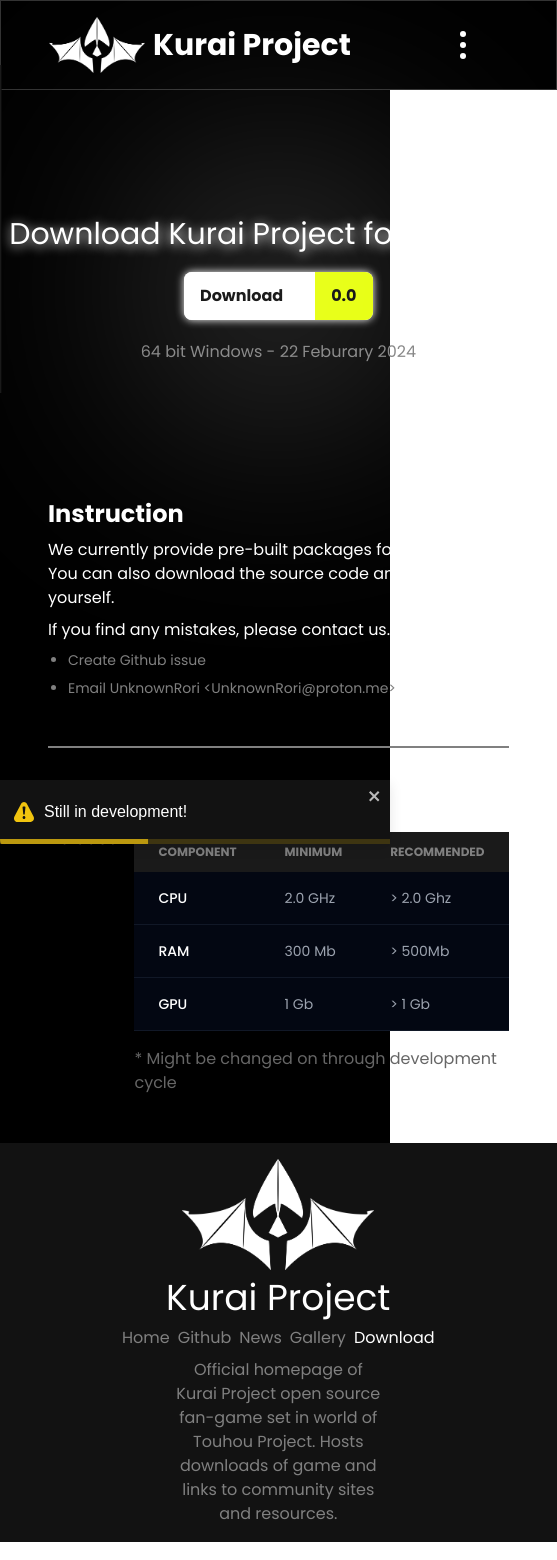
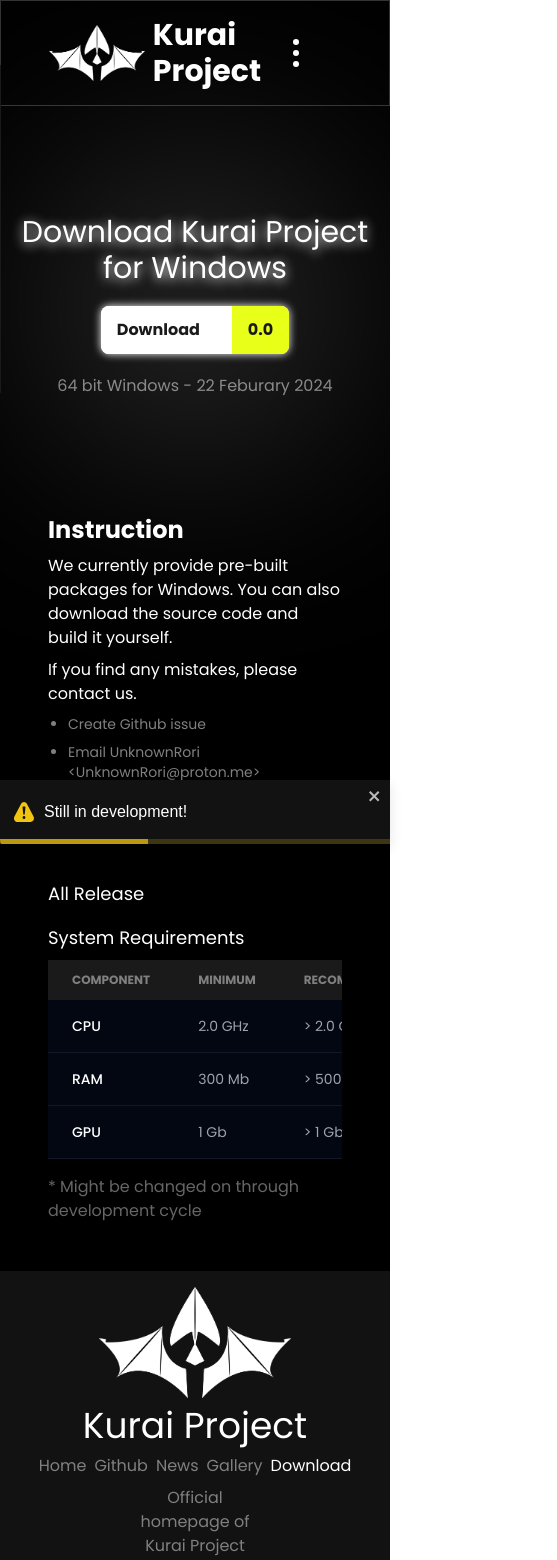
Before and after one commit to UnknownRori/kurai-project-web, a React (Vite) app: page /download in a window 390 px wide. Shown: the top 1560 px of the page, 557 px wide, since content can reach past the window. Built offline with nearby package versions, Linux system fonts and the light colour scheme.

Commit message:
🚀 proper responsive to mobile, added experimental scroll tracker

```diff
--- a/src/App.tsx
+++ b/src/App.tsx
@@ -25,7 +25,7 @@
     }, []);
 
     return (
-        <div className='min-h-screen bg-black grid grid-rows-[auto_1fr_auto]'>
+        <div className='min-h-screen min-w-[100vw] bg-black grid grid-rows-[auto_1fr_auto]'>
             <RouterProvider router={router} />
 
             <ToastContainer />
--- /dev/null
+++ b/src/components/LineFrame.tsx
@@ -0,0 +1,38 @@
+import useScroll from "@/composable/useScroll";
+import { PropsWithChildren, useEffect, useRef, useState } from "react";
+
+export default function LineFrame(props: PropsWithChildren) {
+    const [percentage, setPercentage] = useState(0);
+    const scrollPositionY = useScroll();
+    const contentRef = useRef<null | HTMLElement>(null);
+
+    useEffect(() => {
+        if (contentRef.current) {
+            const contentHeight = contentRef.current.clientHeight;
+            const scrollTop = contentRef.current.offsetHeight - scrollPositionY;
+            console.log(window.document.body.clientHeight);
+            const percentage = ((scrollTop - 80) / (contentHeight - 80)) * (8 - 95) + 95;
+            setPercentage(percentage);
+        }
+    }, [scrollPositionY]);
+
+    return (
+        <div className="relative flex gap-4 min-w-[100vw]">
+            <svg
+                className="absolute top-0 left-0 sm:hidden md:block h-full z-1"
+                viewBox="0 0 10 100%"
+                preserveAspectRatio="none"
+            >
+                <line x1="30" y1="8%" x2="30" y2="88%" stroke="gray" strokeWidth="1" />
+                <circle cx="30" cy={`${percentage}%`} r="12" fill="black" stroke="white" strokeWidth="2" />
+                <circle cx="30" cy={`${percentage}%`} r="8" fill="black" stroke="white" strokeWidth="2" />
+                <line x1="30" y1="88%" x2="10" y2="95%" stroke="gray" strokeWidth="1" />
+            </svg>
+            <div
+                ref={contentRef}
+                className="md:mx-32 sm:mx-0 w-full">
+                {props.children}
+            </div>
+        </div>
+    );
+}
--- /dev/null
+++ b/src/composable/useScroll.ts
@@ -0,0 +1,21 @@
+import { useState, useEffect } from "react";
+
+export default function useScroll() {
+    const [scrollPosition, setScrollPosition] = useState(0);
+
+    useEffect(() => {
+        const handleScroll = () => {
+            const position = window.scrollY;
+            setScrollPosition(position);
+        };
+
+        // Add event listener when the component mounts
+        window.addEventListener('scroll', handleScroll);
+
+        return () => {
+            window.removeEventListener('scroll', handleScroll);
+        };
+    }, []);
+
+    return scrollPosition;
+}
--- a/src/pages/Download.tsx
+++ b/src/pages/Download.tsx
@@ -67,7 +67,7 @@
 
                 <div className="w-full my-8 border-[0.25px] border-secondary-500"></div>
 
-                <div className="flex gap-4 w-full ">
+                <div className="flex sm:flex-col lg:flex-row gap-4 w-full">
                     <div className="flex flex-col gap-2 w-full">
                         <h3 className="text-lg">All Release</h3>
                     </div>
--- a/src/pages/Home.tsx
+++ b/src/pages/Home.tsx
@@ -48,7 +48,7 @@
                     </NavLink>
                 </header>
                 <main className="flex flex-col gap-8 mb-12">
-                    <section className="flex gap-4 mx-8">
+                    <section className="flex sm:flex-col lg:flex-row gap-4 lg:mx-8">
                         <div className="flex flex-col gap-2 w-full">
                             <h1 className="text-4xl font-bold" style={{ textShadow: 'gray 0px 2px 12px' }}>Introduction</h1>
                             <p className="text-justify">
@@ -73,7 +73,7 @@
                         <header>
                             <h2 className="text-2xl font-bold text-center" style={{ textShadow: 'gray 0px 0px 8px' }}>Feature</h2>
                         </header>
-                        <main className="flex md:flex-row sm:flex-col  gap-4 w-full">
+                        <main className="flex lg:flex-row sm:flex-col  gap-4 w-full">
                             {
                                 features.map((feature) => <FeatureCard title={feature.title} content={feature.content} />)
                             }
--- a/src/shared/Footer.tsx
+++ b/src/shared/Footer.tsx
@@ -18,7 +18,7 @@
 
 export default function Footer() {
     return (
-        <footer className="flex flex-col justify-center items-center gap-2 bg-[#121212] p-4">
+        <footer className="flex flex-col justify-center items-center min-w-[100vw] gap-2 bg-[#121212] p-4">
             <header className="flex flex-col gap-2 justify-center items-center text-white">
                 <img src={Logo} alt="kurai-project" className="w-48" />
                 <h1 className="text-4xl">Kurai Project</h1>
--- a/src/shared/Layout.tsx
+++ b/src/shared/Layout.tsx
@@ -1,12 +1,15 @@
 import { PropsWithChildren } from "react";
 import Navbar from "./Navbar";
 import Footer from "./Footer";
+import LineFrame from "@/components/LineFrame";
 
 export default function Layout(props: PropsWithChildren) {
     return (
         <>
             <Navbar />
-            {props.children}
+            <LineFrame>
+                {props.children}
+            </LineFrame>
             <Footer />
         </>
     );
```
